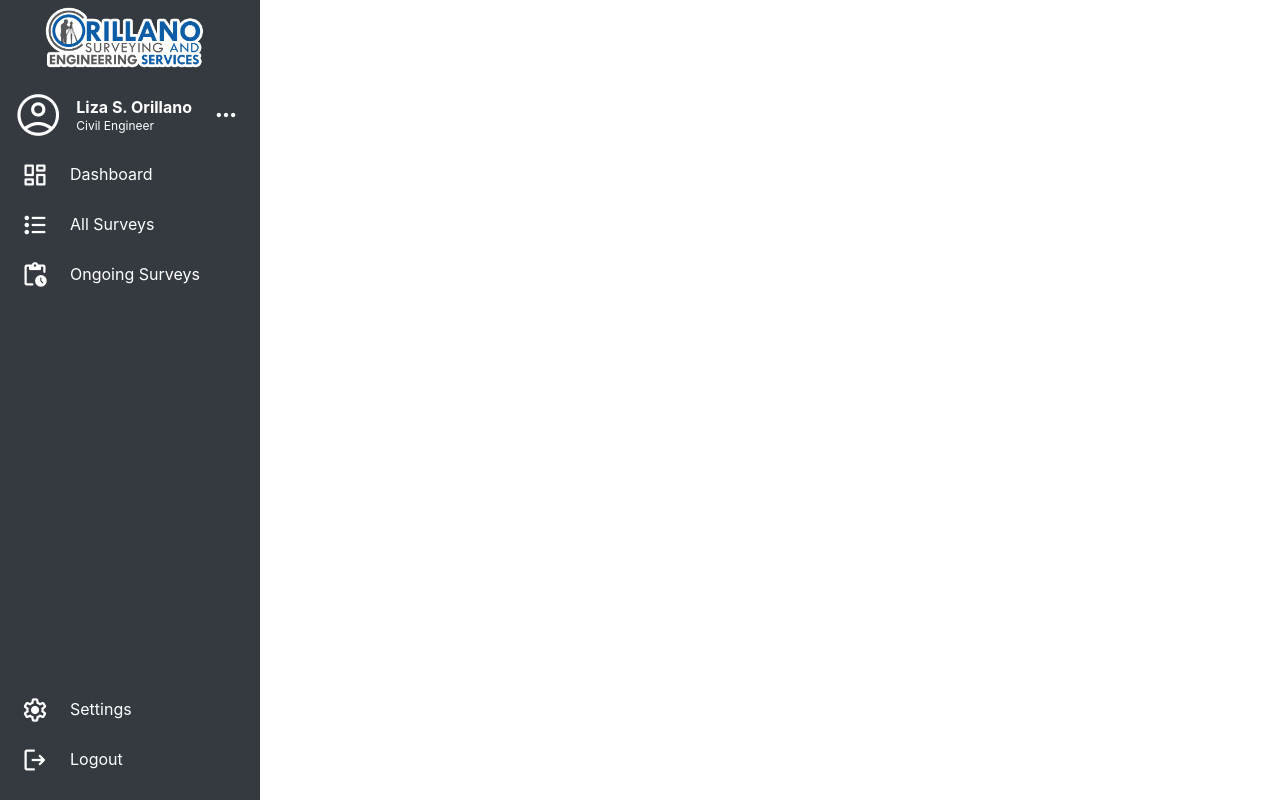
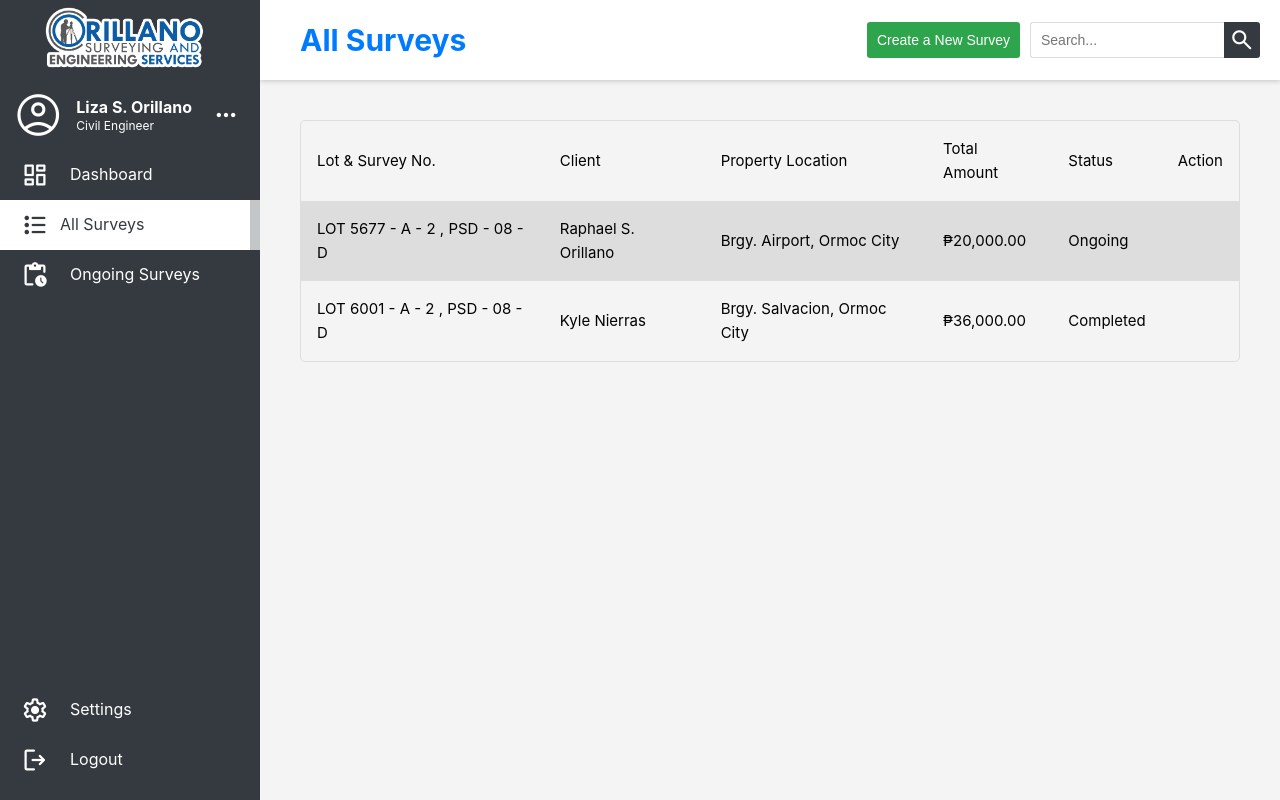
Before and after one commit to raphael12346/Project-Management-System, a Vue app in the folder Project Management System/: page /allsurveys in a window 1280 px wide. Built offline with nearby package versions, Linux system fonts and the light colour scheme.

Commit message:
allsurvey and etc

```diff
--- a/Project Management System/App.vue
+++ b/Project Management System/App.vue
@@ -1,33 +1,48 @@
 <script setup>
 import { computed } from 'vue'
 import { useRoute, RouterView } from 'vue-router'
-import sidebar from '@/components/Sidebarcomponents.vue'
+import sidebar from '@/components/SidebarComponents.vue'
 
 const route = useRoute()
-const showSidebar = computed(() => route.name != 'login')
+const showSidebar = computed(() => route.name !== 'login')
+const mainClass = computed(() => (route.name === 'login' ? 'login-page' : 'non-login-page'))
 </script>
 
 <template>
   <div class="app">
     <sidebar v-if="showSidebar"/>
-    <div class="router-view-container">
+    <div :class="['router-view-container', { 'no-sidebar': !showSidebar }]">
       <router-view></router-view>
     </div>
   </div>
 </template>
 
 <style lang="scss" scoped>
-
 .app {
 	display: flex;
+}
 
-}
 .router-view-container {
   flex: 1;
   padding-left: 260px; /* Adjust this value to match the width of your sidebar */
 
-  main{
+  &.no-sidebar {
+    padding-left: 0;
+  }
+
+  main.login-page {
+    height: auto;
+  }
+
+  main.non-login-page {
     height: 100vh;
   }
+
+  main.panels{
+  background-color:rgba(255, 255, 255, 0.82);
+  cursor: pointer;
+  border-right: 10px solid #343a404a;
+  padding-left: 10px;
+}
 }
 </style>
--- /dev/null
+++ b/Project Management System/src/components/AllSurveysComponents.vue
@@ -0,0 +1,169 @@
+<template>
+    <div class="header">
+        <div class="title">
+            <span>All Surveys</span>
+        </div>
+
+        <div class="right-panel">
+            <div class="createBtn">
+                <button class="create-button">
+                Create a New Survey
+                </button>
+            </div>
+            <div class="search-container">
+                <input type="text" placeholder="Search..." name="search">
+                <button type="submit">
+                    <span id="search-icon" class="material-symbols-rounded">
+                        search
+                    </span>
+                </button>
+            </div>
+        </div>
+    </div>
+    <div class="container">
+        <table>
+            <tr class="table-titles">
+                <th>Lot & Survey No.</th>
+                <th>Client</th>
+                <th>Property Location</th>
+                <th>Total Amount</th>
+                <th>Status</th>
+                <th>Action</th>
+            </tr>
+            <tr>
+                <th>LOT 5677 - A - 2 , PSD - 08 - D</th>
+                <th>Raphael S. Orillano</th>
+                <th>Brgy. Airport, Ormoc City</th>
+                <th>₱20,000.00</th>
+                <th>Ongoing</th>
+                <th></th>
+            </tr>
+            <tr>
+                <th>LOT 6001 - A - 2 , PSD - 08 - D</th>
+                <th>Kyle Nierras</th>
+                <th>Brgy. Salvacion, Ormoc City</th>
+                <th>₱36,000.00</th>
+                <th>Completed</th>
+                <th></th>
+            </tr>
+        </table>
+    </div>
+
+    </template>
+    <style>
+    body{
+        background-color: #F4F4F4;
+    }
+    .header{
+        display: flex;
+        align-items: center;
+        flex-direction: row;
+        padding-left: 40px;
+        padding-right: 20px;
+        color: #007BFF;
+        background-color: white;
+        box-shadow: 0 1px 5px rgba(0, 0, 0, 0.2);
+        height: 80px;
+    }
+
+    .title{
+        margin: auto;
+        margin-left: 0px;
+    }
+
+    .title span{
+        font-weight: bold;
+        font-size: 30px;
+    }
+
+    .right-panel{
+        display: flex;
+        align-items: center;
+        flex-direction: row;
+    }
+
+    .search-container{
+        display: flex;
+        align-items: center;
+        flex-direction: row;
+    }
+
+    .createBtn button{
+        height: 36px;
+        background-color: #2EA54C;
+        color: white;
+        border: none;
+        border-radius: 3px;
+        margin-right: 10px;
+        font-size: 14px;
+        padding: 0 10px;
+    }
+
+    .createBtn button:hover{
+        background-color: #2ea54ce3;
+        cursor: pointer;
+    }
+
+    #addbox-icon{
+        font-size: 20px;
+    }
+
+    .search-container input{
+        height: 36px;
+        padding-left: 10px;
+        border: 1px solid #DDDDDD;
+        border-radius: 3px 0 0 3px;
+        border-right: 0px;
+        font-size: 14px;
+    }
+    .search-container button{
+        height: 36px;
+        width: 36px;
+        border: none;
+        border-radius: 0 3px 3px 0;
+        background-color: #343A40;
+        color: white;
+        padding: 0px;
+    }
+
+    .search-container button:hover{
+        color: white;
+        background-color: #343a40dd;
+        cursor: pointer;
+    }
+
+    #search-icon{
+        font-size: 26px;
+        margin: 5px;
+    }
+
+    .container{
+        display: flex;
+        align-items: center;
+        color: black;
+        padding: 40px;
+    }
+
+    table {
+        border-collapse: separate;
+        border-spacing: 0;
+        width: 100%;
+        border: 1px solid #ddd;
+        border-radius: 5px;
+    }
+
+    th, td {
+        text-align: left;
+        padding: 16px;
+    }
+
+    tr:nth-child(even) {
+        background-color: #dddddd;
+    }
+
+</style>
+<script>
+export default {
+    name: 'DashBoard'
+}
+</script>
--- a/Project Management System/src/components/DashboardComponents.vue
+++ b/Project Management System/src/components/DashboardComponents.vue
@@ -7,13 +7,12 @@
         <div class="cards">
             <div class="cardOne">
                 <h4>Ongoing Survey</h4>
-                <h2>5</h2>
+                <h2>0</h2>
             </div>
             <div class="cardTwo">
-                <h4>Ongoing Survey</h4>
-                <h2>5</h2>
+                <h4>Completed Survey</h4>
+                <h2>0</h2>
             </div>
-
         </div>
         <div class="feature">
             <div class="title_click">
@@ -75,16 +74,17 @@
 </div>
 
 </template>
-
-
 <style>
+body{
+    background-color: #F4F4F4;
+}
 .header{
     display: flex;
     align-items: center;
     padding-left: 40px;
     color: #007BFF;
     background-color: white;
-    box-shadow: 0 2px 4px rgba(0, 0, 0, 0.2);
+    box-shadow: 0 1px 5px rgba(0, 0, 0, 0.2);
     height: 80px;
 }
 
@@ -129,7 +129,8 @@
     background-color: #007BFF;
     padding: 10px;
     margin: 10px;
-    border-radius: 10px;
+    border-radius: 5px;
+    width: 270px;
 }
 
 
@@ -139,10 +140,11 @@
     justify-content: center;
     align-items: center;
     text-align: center;
-    background-color: #ffd900;
+    background-color: #343A40;
     padding: 10px;
     margin: 10px;
-    border-radius: 10px;
+    border-radius: 5px;
+    width: 270px;
 }
 
 h4 , h2{
@@ -154,6 +156,15 @@ h2{
 }
 h4{
     font-size: 30px;
+}
+
+h3{
+    color: #343A40;
+}
+
+h1{
+    color: #343A40;
+    font-weight: bold;
 }
 
 .title_click{
@@ -190,6 +201,9 @@ h4{
 
 }
 
-
-
 </style>
+<script>
+export default {
+    name: 'DashBoard'
+}
+</script>
--- a/Project Management System/src/components/LoginComponents.vue
+++ b/Project Management System/src/components/LoginComponents.vue
@@ -17,17 +17,16 @@
     </section>
   </template>
 
-<style >
+<style>
 body{
     display: flex;
-    justify-content: center;
     align-items: center;
     height: 100vh;
     background-image: url("../assets/background.jpg");
     background-repeat: no-repeat;
     background-size: cover;
+    padding: 80px;
 }
-
 .container{
     width: 100%;
     color: black;
--- a/Project Management System/src/components/SidebarComponents.vue
+++ b/Project Management System/src/components/SidebarComponents.vue
@@ -1,3 +1,21 @@
+<script>
+export default {
+  computed: {
+    activeComponent() {
+      return this.$route.meta.activeComponent;
+    }
+  },
+  methods: {
+    redirectToDashboard() {
+      this.$router.push('/dashboard')
+    },
+    redirectToallsurveys() {
+      this.$router.push('/allsurveys')
+    }
+  }
+}
+</script>
+
 <template>
     <div class="sidebar">
         <div class="upper">
@@ -25,19 +43,19 @@
                     </div>
                 </div>
             </div>
-            <div class="panels">
+            <div class="panels" :class="{ active: activeComponent === 'dashboard' }" @click="redirectToDashboard">
                 <span id="lower-icon" class="material-symbols-rounded">
                     dashboard
                 </span>
-                <span class = "text-panel">
+                <span class = "text-panel" :class="{ active: activeComponent === 'dashboard' }">
                     Dashboard
                 </span>
             </div>
-            <div class="panels">
+            <div class="panels" :class="{ active: activeComponent === 'allsurvey' }" @click="redirectToallsurveys">
                 <span id="lower-icon" class="material-symbols-rounded">
                     format_list_bulleted
                 </span>
-                <span class = "text-panel">
+                <span class = "text-panel" :class="{ active: activeComponent === 'dashboard' }">
                     All Surveys
                 </span>
             </div>
@@ -45,7 +63,7 @@
                 <span id="lower-icon" class="material-symbols-rounded">
                     pending_actions
                 </span>
-                <span class = "text-panel">
+                <span class = "text-panel" :class="{ active: activeComponent === 'dashboard' }">
                     Ongoing Surveys
                 </span>
             </div>
@@ -69,35 +87,9 @@
             </div>
         </div>
     </div>
-    <div class="right-container">
-        <div class="upper-bar">
-            <div class="search-bar">
-
-            </div>
-        </div>
-        <div class="count panel">
-            <div class="all-surveys-count">
-
-            </div>
-            <div class="ongoing-surveys-count">
-
-            </div>
-        </div>
-        <div class="calender-panel">
-            <div class="calender">
-
-            </div>
-        </div>
-        <div class="all-suverys-panel">
-
-        </div>
-        <div class="ongoing-surveys-panel">
-
-        </div>
-    </div>
 </template>
 
-<style scoped>
+<style>
 body{
     align-items: center;
     height: 100vh; /* Adjust the height as needed */
@@ -205,8 +197,6 @@ body{
     cursor: pointer;
     border-right: 10px solid #343a404a;
     padding-left: 10px;
-
-
 }
 
 .panels:hover span{
@@ -218,7 +208,6 @@ body{
     cursor: pointer;
     border-right: 10px solid #343a404a;
     padding-left: 10px;
-
 }
 
 .lower-panels:hover span{
@@ -270,16 +259,24 @@ body{
 .dropdown-content a:hover{
     background-color: #ddd;
     color: #343A40;
+    border-radius: 3px;
+
 }
 
 .dropdown:hover .dropdown-content{
     display: block;
 }
 
+.panels.active {
+    background-color:rgb(255, 255, 255);
+    cursor: pointer;
+    color: #343A40;
+    border-right: 10px solid #343a404a;
+    padding-left: 10px;
+}
+
+.panels.active span{
+    color: #343A40;
+}
+
 </style>
-
-<script>
-export default {
-    name: 'DashBoard'
-}
-</script>
--- a/Project Management System/src/router/index.js
+++ b/Project Management System/src/router/index.js
@@ -6,14 +6,22 @@ const router = createRouter({
     {
       path: '/',
       name: 'login',
-      component: () => import('../views/Login.vue')
+      component: () => import('../views/Login.vue'),
     },
 
     {
       path: '/dashboard',
       name: 'dashboard',
-      component: () => import('../views/Dashboard.vue')
+      component: () => import('../views/Dashboard.vue'),
+      meta: { activeComponent: 'dashboard' }
     },
+
+    {
+      path: '/allsurveys',
+      name: 'allsurveys',
+      component: () => import('../views/AllSurveys.vue'),
+      meta: { activeComponent: 'allsurvey' }
+    }
 
   ]
 })
--- /dev/null
+++ b/Project Management System/src/views/AllSurveys.vue
@@ -0,0 +1,14 @@
+<script setup="ts">
+import AllSurveysComponent from '../components/AllSurveysComponents.vue'
+</script>
+
+<template>
+    <main class="AllSurveys-page">
+        <AllSurveysComponent/>
+    </main>
+</template>
+
+<style>
+
+
+</style>
```
